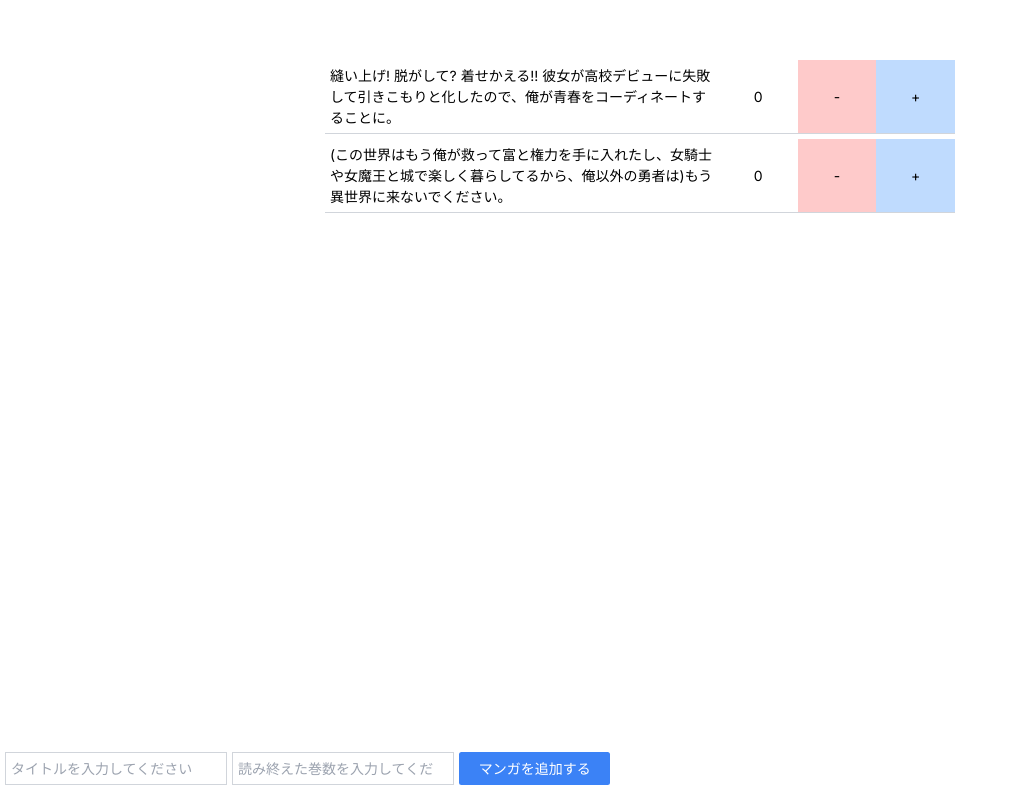
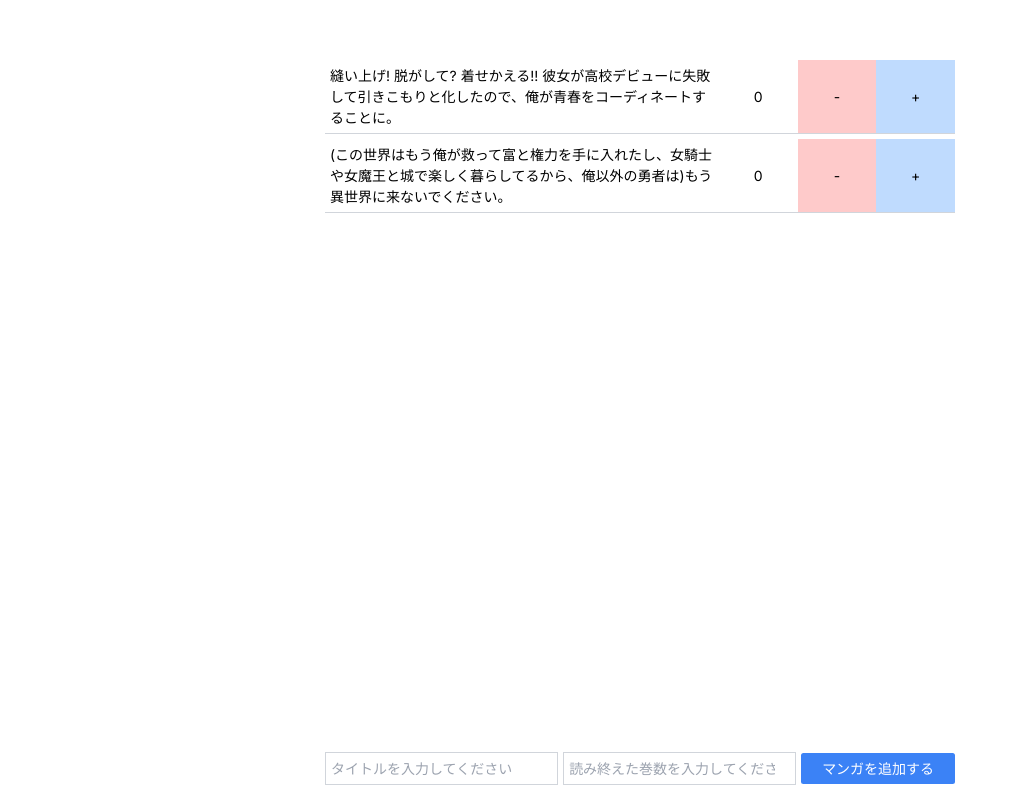
Before and after one commit to hikari0709/dog-ears, a Next.js app: page / in a window 1280 px wide. Shown: the whole page, without its empty margins (0-1013 px from the left). Built offline with nearby package versions, Linux system fonts and the light colour scheme.

Commit message:
update: 追加ボタンのスタイル修正

```diff
--- a/components/elements/addButton/addButton.tsx
+++ b/components/elements/addButton/addButton.tsx
@@ -4,24 +4,26 @@ import React, { useState } from 'react';
 
 const AddButton = () => {
   return (
+    <div className="max-w-screen-sm fixed left-2/4 -translate-x-2/4 bottom-4 w-full p-2">
       <form
         action=""
-      className="p-2 grid grid-cols-8 fixed left-0 bottom-4"
+        className="grid grid-cols-8 gap-2 place-items-center"
       >
         <input
           type="text"
           placeholder="タイトルを入力してください"
-        className="border border-gray-300 mr-2 p-2 col-span-3"
+          className="border border-gray-300 p-2 col-span-3 w-full"
         />
         <input
           type="number"
           placeholder="読み終えた巻数を入力してください"
-        className="border border-gray-300 p-2 mr-2 col-span-3"
+          className="border border-gray-300 p-2 col-span-3 w-full"
         />
-      <button className="p-2 bg-blue-500 rounded cursor-pointer text-white col-span-2">
+        <button className="p-2 bg-blue-500 rounded cursor-pointer text-white col-span-2 w-full">
           マンガを追加する
         </button>
       </form>
+    </div>
   );
 };
 
--- a/components/elements/list/listItem.tsx
+++ b/components/elements/list/listItem.tsx
@@ -36,7 +36,7 @@ const ListItem = ({ key, magazineTitle, magazineNumberOfTurns }: Props) => {
       className="grid grid-cols-8 place-items-center border-b border-gray-300 mb-2 cursor-pointer"
     >
       <p className="col-span-5 p-2">{magazineTitle}</p>
-      <p className=" p-2">{count}</p>
+      <p className="p-2">{count}</p>
       <button
         onClick={decrement}
         className="w-full h-full col-span-1 bg-red-200 cursor-pointer p-2"
```
Lines whose indentation alone changed are shown as unchanged.
